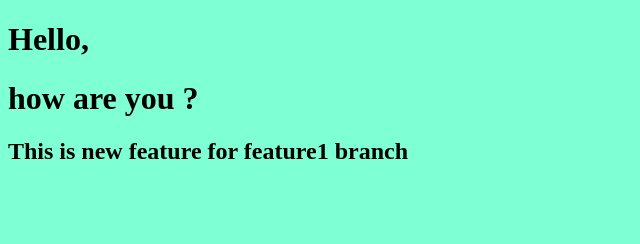
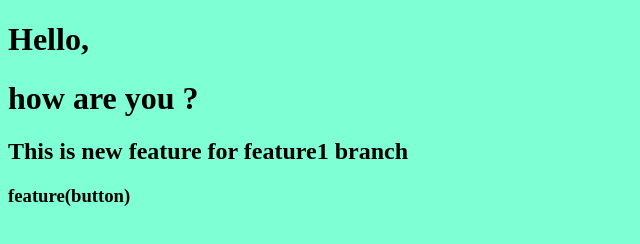
Before and after one commit to sant839381/localRepo, a plain HTML site: page index.html in a window 1280 px wide. Shown: the whole page, without its empty margins (0-640 px from the left). Drawn offline with Linux system fonts and the light colour scheme.

Commit message:
Add button

```diff
--- a/index.html
+++ b/index.html
@@ -10,6 +10,7 @@
    <h1>Hello,</h1>
    <h1> how are you ?</h1>
    <h2>This is new feature for feature1 branch</h2>
+   <h3>feature(button)</h3>
 
 </body>
 </html>
```
